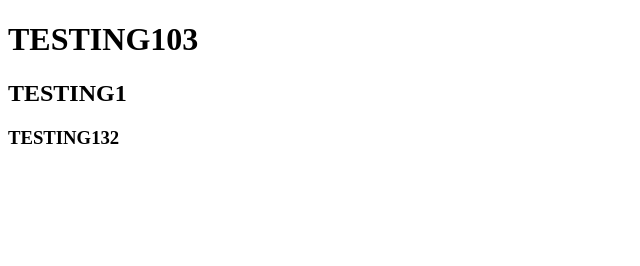
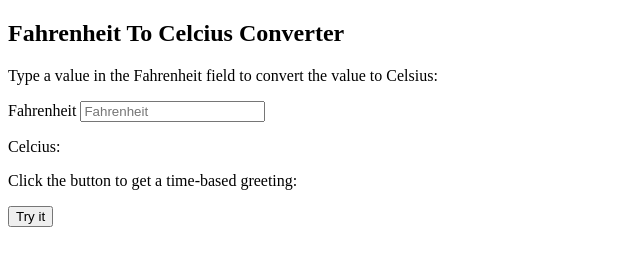
Before and after one commit to videsh901/HUWHW1, a plain HTML site: page index.html in a window 1280 px wide. Shown: the whole page, without its empty margins (0-640 px from the left). Drawn offline with Linux system fonts and the light colour scheme.

Commit message:
Update index.html

```diff
--- a/index.html
+++ b/index.html
@@ -1,13 +1,60 @@
 <!DOCTYPE html>
 <html>
 <head>
-	<title></title>
+  <title></title>
 </head>
+
+
+
+<script>
+
+function temperatureConverter(valNum) {
+  valNum = parseFloat(valNum);
+  document.getElementById("outputCelcius").innerHTML=(valNum-32)/1.8;
+}
+
+
+
+function myFunction() {
+  var greeting;
+  var time = new Date().getHours();
+  if (time < 900) {
+    greeting = "Good morning";
+  } else if (time < 1500) {
+    greeting = "Good day";
+  } else {
+    greeting = "Good evening";
+  }
+  document.getElementById("demo").innerHTML = greeting;
+}
+
+
+</script>
+
+
+
 <body>
 
-	<h1> TESTING103 </h1>
-	<h2> TESTING1 </h2>
-	<h3> TESTING132 </h3>
+
+  <h2>Fahrenheit To Celcius Converter</h2>
+<p>Type a value in the Fahrenheit field to convert the value to Celsius:</p>
+
+<p>
+  <label>Fahrenheit</label>
+  <input id="inputFahrenheit" type="number" placeholder="Fahrenheit" oninput="temperatureConverter(this.value)" onchange="temperatureConverter(this.value)">
+</p>
+
+<p>Celcius: <span id="outputCelcius"></span></p>
+
+
+
+
+<p>Click the button to get a time-based greeting:</p>
+
+<button onclick="myFunction()">Try it</button>
+
+<p id="demo"></p>
+
 
 </body>
 </html>
```
